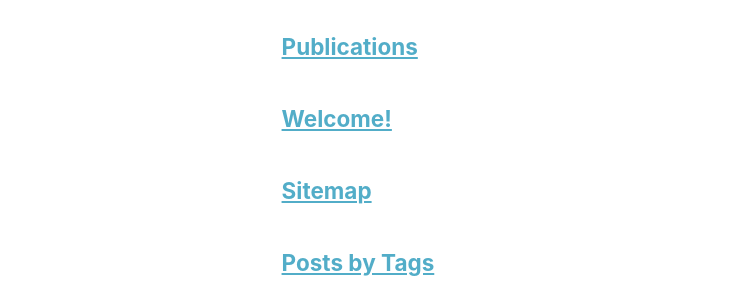
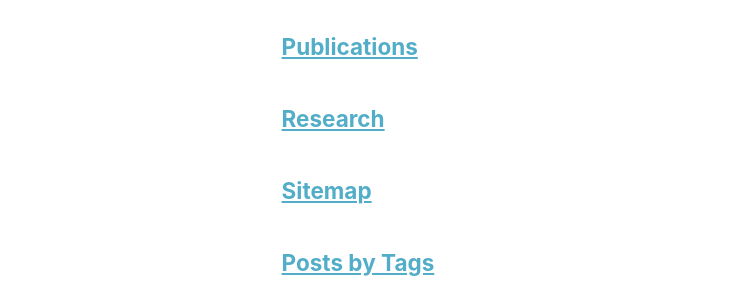
Before and after one commit to Olivier-Gagnon/Olivier-Gagnon.github.io, a Jekyll site: the page built from _pages/page-archive.html, in a window 1280 px wide and 900 px high, scrolled down 776 px. Shown: the part 155-455 px from the top of the window, without its empty margins (0-756 px from the left). Built offline with Jekyll 4.4.1, drawn with Linux system fonts in a browser that asks for light colours; a script that is not in the unit is left out.

```diff
--- a/_pages/research.md
+++ b/_pages/research.md
@@ -1,7 +1,7 @@
 ---
 permalink: /research/
-title: "Welcome!"
-author_profile: true
+title: "Research"
+author_profile: false
 ---
 
 #Research
```
Also changed, not shown: _pages/about.md (+1 -1 lines).
